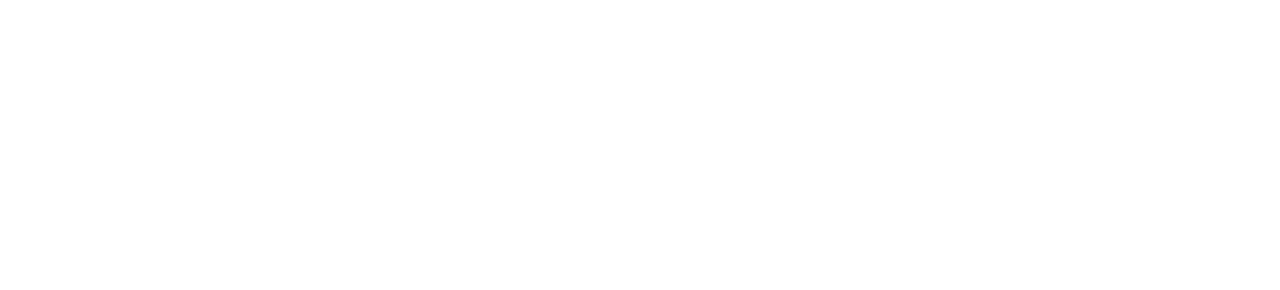
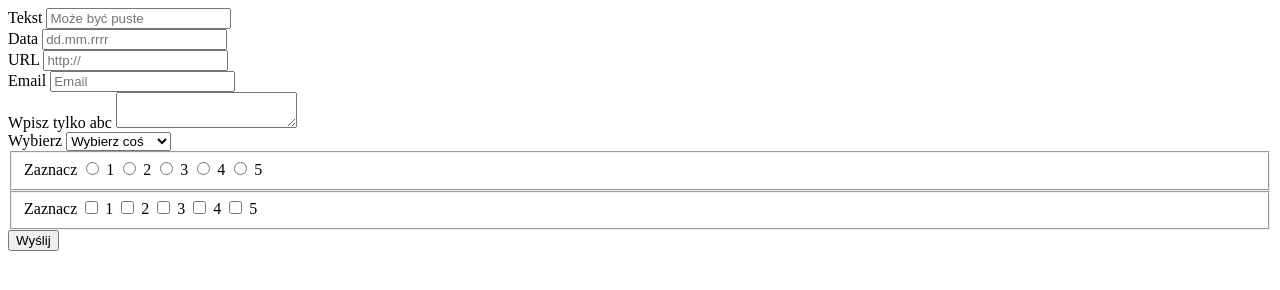
Before and after one commit to jacekkowalczyk91/js-tasks, a plain HTML site: page Form validation/index.html in a window 1280 px wide. Drawn offline with Linux system fonts and the light colour scheme.

Commit message:
validation form add

```diff
--- a/Form validation/index.html
+++ b/Form validation/index.html
@@ -5,6 +5,62 @@
     <title>Title</title>
 </head>
 <body>
+<form class="form" action="adres-do-wysylki" method="post">
+    <div class="form-row">
+        <label for="formName">Tekst</label>
+        <input type="text" id="formName" placeholder="Może być puste" />
+    </div>
 
+    <div class="form-row">
+        <label for="formDate">Data</label>
+        <input type="text" id="formDate" pattern="^\d{2}\.\d{2}\.\d{4}$" required placeholder="dd.mm.rrrr" />
+    </div>
+
+    <div class="form-row">
+        <label for="formUrl">URL</label>
+        <input type="url" id="formUrl" required placeholder="http://" />
+    </div>
+
+    <div class="form-row">
+        <label for="formEmail" >Email</label>
+        <input type="email"  id="formEmail" required placeholder="Email" />
+    </div>
+
+    <div class="form-row">
+        <label for="formMessage">Wpisz tylko abc</label>
+        <textarea id="formMessage" required pattern="^abc$"></textarea>
+    </div>
+
+    <div class="form-row">
+        <label for="formThing">Wybierz</label>
+        <select id="formThing" required>
+            <option value="">Wybierz coś</option>
+            <option value="1">Super opcja 1</option>
+            <option value="2">Super opcja 2</option>
+        </select>
+    </div>
+
+    <fieldset class="form-row">
+        <label>Zaznacz</label>
+        <input type="radio" required name="test1" /> 1
+        <input type="radio" required name="test1" /> 2
+        <input type="radio" required name="test1" /> 3
+        <input type="radio" required name="test1" /> 4
+        <input type="radio" required name="test1" /> 5
+    </fieldset>
+
+    <fieldset class="form-row">
+        <label>Zaznacz</label>
+        <input type="checkbox" required name="test2" /> 1
+        <input type="checkbox" required name="test2" /> 2
+        <input type="checkbox" required name="test2" /> 3
+        <input type="checkbox" required name="test2" /> 4
+        <input type="checkbox" required name="test2" /> 5
+    </fieldset>
+
+    <div class="form-row">
+        <input type="submit" value="Wyślij" />
+    </div>
+</form>
 </body>
 </html>
```
